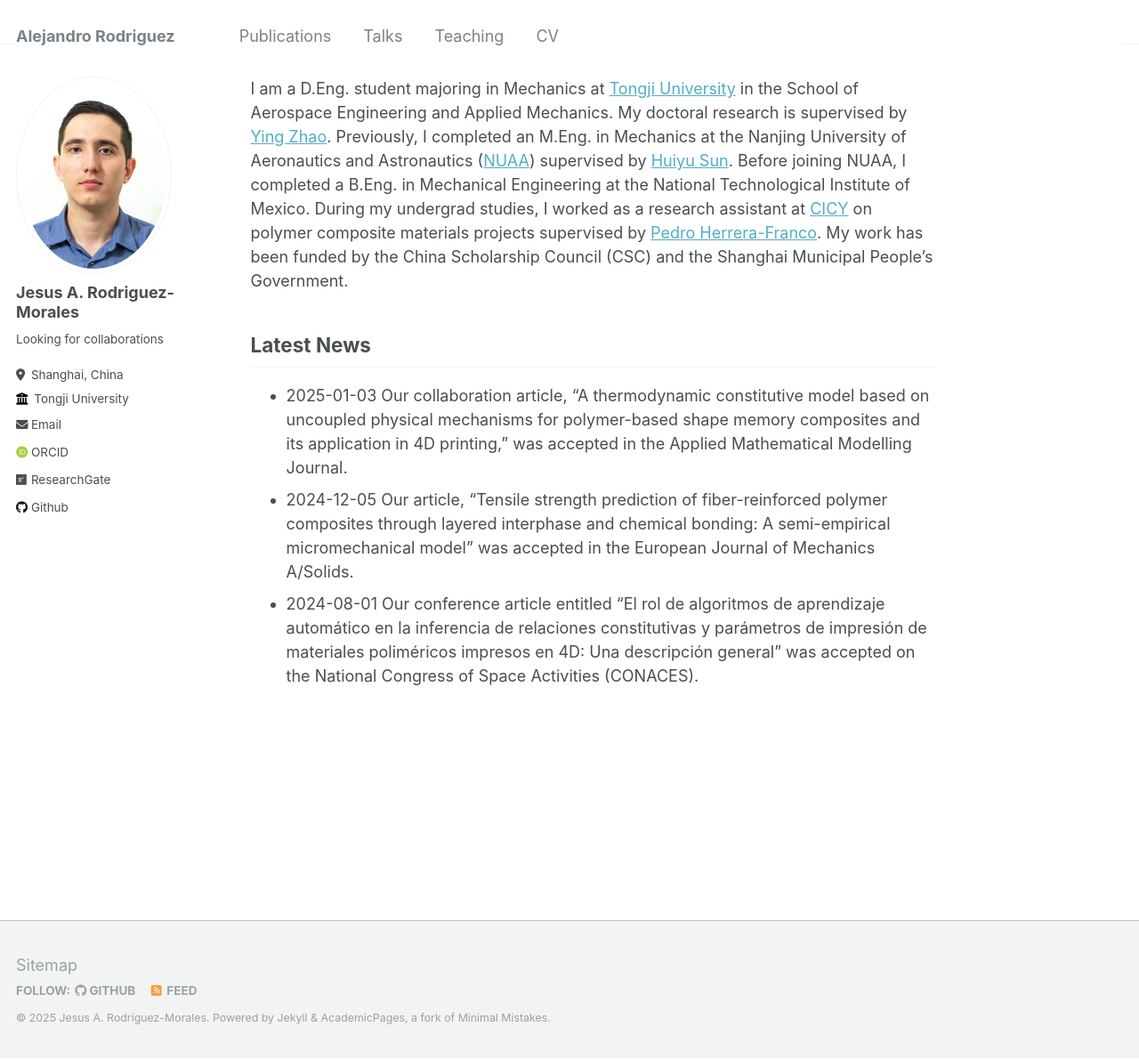
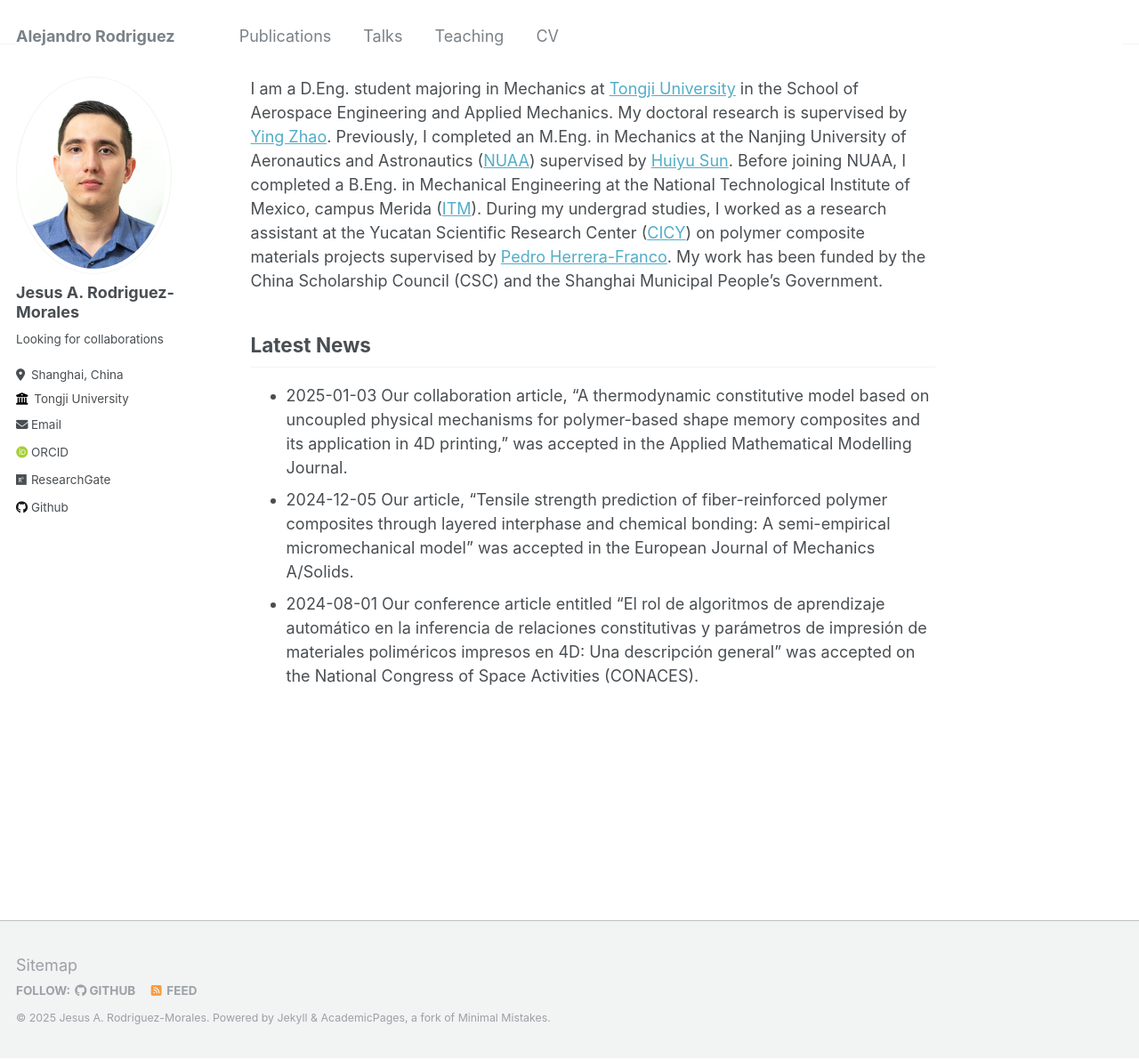
Before and after one commit to alex-rodriguez-m/alex-rodriguez-m.github.io, a Jekyll site: the page built from _pages/about.md, in a window 1280 px wide and 1190 px high. Shown: the whole window at 89% size. Built offline with Jekyll 4.4.1, drawn with Linux system fonts in a browser that asks for light colours; some web fonts are replaced.

Commit message:
Update about.md

```diff
--- a/_pages/about.md
+++ b/_pages/about.md
@@ -7,7 +7,7 @@ redirect_from:
   - /about.html
 ---
 
-I am a D.Eng. student majoring in Mechanics at [Tongji University](https://en.tongji.edu.cn/p/#/) in the School of Aerospace Engineering and Applied Mechanics. My doctoral research is supervised by [Ying Zhao](http://www.yingzhaotj.cn/). Previously, I completed an M.Eng. in Mechanics at the Nanjing University of Aeronautics and Astronautics ([NUAA](http://nuaa.edu.cn/)) supervised by [Huiyu Sun](http://faculty.nuaa.edu.cn/shy/en/index/18666/list/index.htm). Before joining NUAA, I completed a B.Eng. in Mechanical Engineering at the National Technological Institute of Mexico. During my undergrad studies, I worked as a research assistant at [CICY](https://www.cicy.mx/english) on polymer composite materials projects supervised by [Pedro Herrera-Franco](https://www.researchgate.net/profile/Pedro-Herrera-Franco). My work has been funded by the China Scholarship Council (CSC) and the Shanghai Municipal People's Government.
+I am a D.Eng. student majoring in Mechanics at [Tongji University](https://en.tongji.edu.cn/p/#/) in the School of Aerospace Engineering and Applied Mechanics. My doctoral research is supervised by [Ying Zhao](http://www.yingzhaotj.cn/). Previously, I completed an M.Eng. in Mechanics at the Nanjing University of Aeronautics and Astronautics ([NUAA](http://nuaa.edu.cn/)) supervised by [Huiyu Sun](http://faculty.nuaa.edu.cn/shy/en/index/18666/list/index.htm). Before joining NUAA, I completed a B.Eng. in Mechanical Engineering at the National Technological Institute of Mexico, campus Merida ([ITM](https://www.merida.tecnm.mx/)). During my undergrad studies, I worked as a research assistant at the Yucatan Scientific Research Center ([CICY](https://www.cicy.mx/english)) on polymer composite materials projects supervised by [Pedro Herrera-Franco](https://www.researchgate.net/profile/Pedro-Herrera-Franco). My work has been funded by the China Scholarship Council (CSC) and the Shanghai Municipal People's Government.
 
 
 ## Latest News
```
